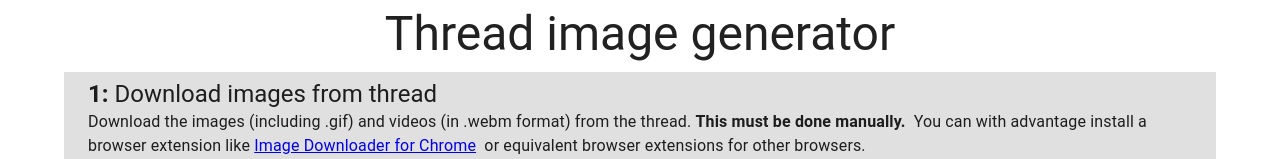
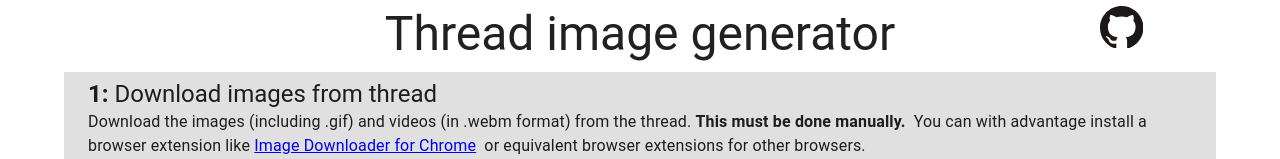
Before and after one commit to agdg-image/thread-image-generator, a React (Create React App) app: page / in a window 1280 px wide. Shown: the top 159 px of the page. Built offline with nearby package versions, Linux system fonts and the light colour scheme.

Commit message:
fixes and link

```diff
--- a/src/App.tsx
+++ b/src/App.tsx
@@ -11,27 +11,12 @@ import { StepBlock_AdjustGeneratedImage } from './StepBlock_AdjustGeneratedImage
 import { StepBlock_GenerateImage } from './StepBlock_GenerateImage';
 import Snackbar from '@mui/material/Snackbar';
 import Alert from '@mui/material/Alert';
+import Box from '@mui/material/Box';
+import Link from '@mui/material/Link';
 
 
 
 const theme = createTheme();
-
-/**
- * Container header.
- */
-function ContainerHeader(props: React.PropsWithChildren) {
-
-  return (
-    <Container
-      sx={{
-        paddingTop: "6px",
-        paddingBottom: "10px"
-      }}
-    >
-      {props.children}
-    </Container>
-  );
-}
 
 const thumbnailPatternRegex = /^(\d)+s\.jpg$/;
 
@@ -101,15 +86,74 @@ function App() {
 
       <Container
       >
-        <ContainerHeader>
+        <Container
+          sx={{
+            paddingTop: "6px",
+            paddingBottom: "10px",
+            display: "flex",
+            justifyContent: "space-between",
+          }}
+        >
+          <Box
+            sx={{
+              flex: "1",
+            }}
+          >
+          </Box>
 
-          <Typography variant="h3" align="center">
+          <Typography
+            variant="h3"
+            align="center"
+            sx={{
+              flex: "10",
+            }}
+          >
 
             Thread image generator
 
           </Typography>
 
-        </ContainerHeader>
+
+          <Link
+            href="https://github.com/agdg-image/thread-image-generator"
+            style={{
+              flex: "1",
+              minWidth: "fit-content",
+            }}
+          >
+            <svg
+              width="43.438667"
+              height="42.366489"
+              viewBox="0 0 43.438667 42.366489"
+            >
+              <g
+                transform="matrix(1.3333333,0,0,-1.3333333,-275.80242,457.66215)"
+              >
+                <path
+                  d="m 223.13982,343.24662 c -8.994,0 -16.288,-7.293 -16.288,-16.29
+                0,-7.196 4.667,-13.302 11.14,-15.457 0.815,-0.149 1.112,0.354 1.112,0.786 0,0.387
+                -0.014,1.411 -0.022,2.77 -4.531,-0.984 -5.487,2.184 -5.487,2.184 -0.741,1.882
+                -1.809,2.383 -1.809,2.383 -1.479,1.01 0.112,0.99 0.112,0.99 1.635,-0.115 2.495,-1.679
+                2.495,-1.679 1.453,-2.489 3.813,-1.77 4.741,-1.353 0.148,1.052 0.569,1.77 1.034,2.177
+                -3.617,0.412 -7.42,1.809 -7.42,8.051 0,1.779 0.635,3.232 1.677,4.371 -0.168,0.412
+                -0.727,2.068 0.16,4.311 0,0 1.367,0.438 4.479,-1.669 1.299,0.361 2.693,0.541
+                4.078,0.548 1.384,-0.007 2.777,-0.187 4.078,-0.548 3.11,2.107 4.475,1.669
+                4.475,1.669 0.889,-2.243 0.33,-3.899 0.163,-4.311 1.044,-1.139 1.674,-2.592
+                1.674,-4.371 0,-6.258 -3.809,-7.635 -7.437,-8.038 0.584,-0.503 1.105,-1.497
+                1.105,-3.017 0,-2.177 -0.02,-3.934 -0.02,-4.468 0,-0.436 0.294,-0.943 1.12,-0.784
+                6.468,2.159 11.131,8.26 11.131,15.455 0,8.997 -7.294,16.29 -16.291,16.29"
+                  style={{
+                    fill: "#1b1817",
+                    fillOpacity: "1",
+                    fillRule: "evenodd",
+                    stroke: "none",
+                    strokeWidth: "0.1"
+                  }}
+                />
+              </g>
+            </svg>
+          </Link>
+        </Container>
 
         <StepBlock_DownloadImages />
 
--- a/src/StepBlock_PickImages.tsx
+++ b/src/StepBlock_PickImages.tsx
@@ -286,9 +286,6 @@ export function StepBlock_PickImages(
         >
             <Typography>
                 Picked: {pickedFiles.size}/{openedFiles.size}.
-            </Typography>
-            <Typography>
-                Sorted by file name.
             </Typography>
             <Button
                 variant="contained"
```
Also changed, not shown: 5 other files (tests, documents, lock files or other folders).
